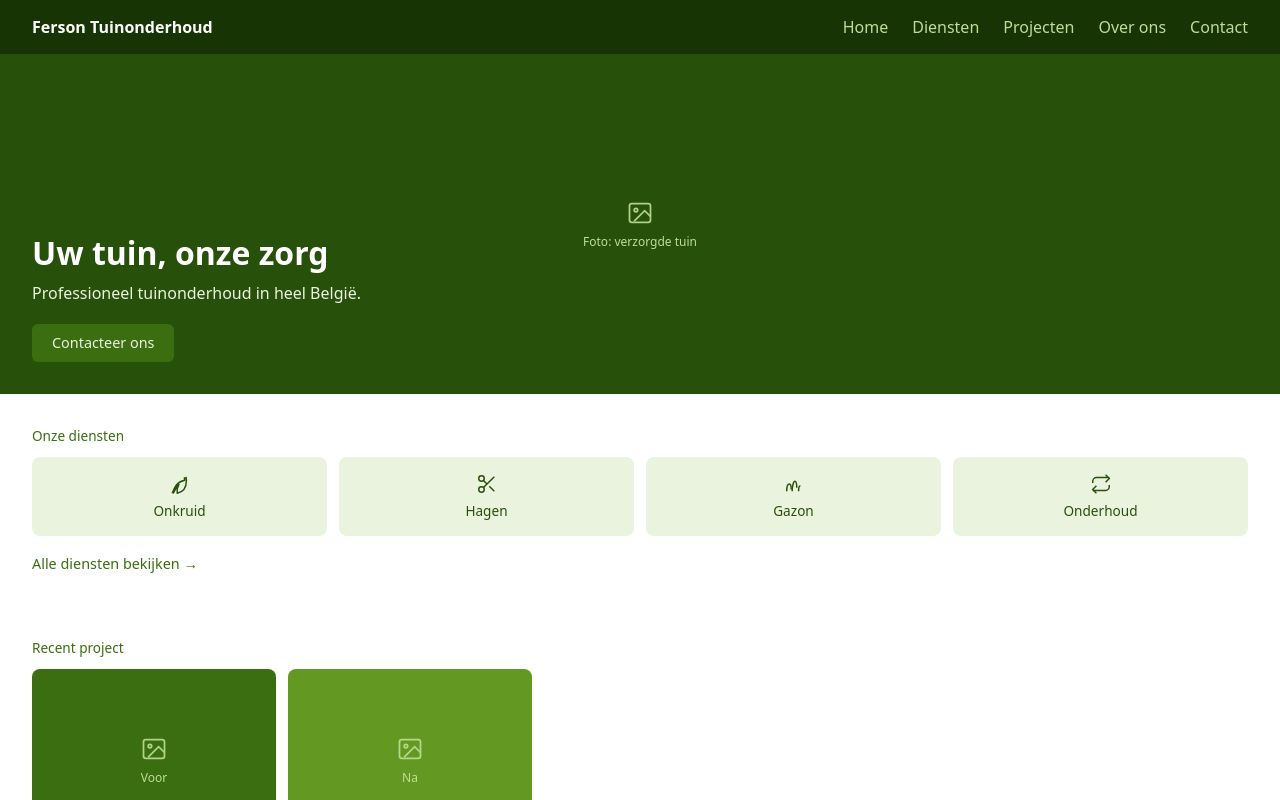
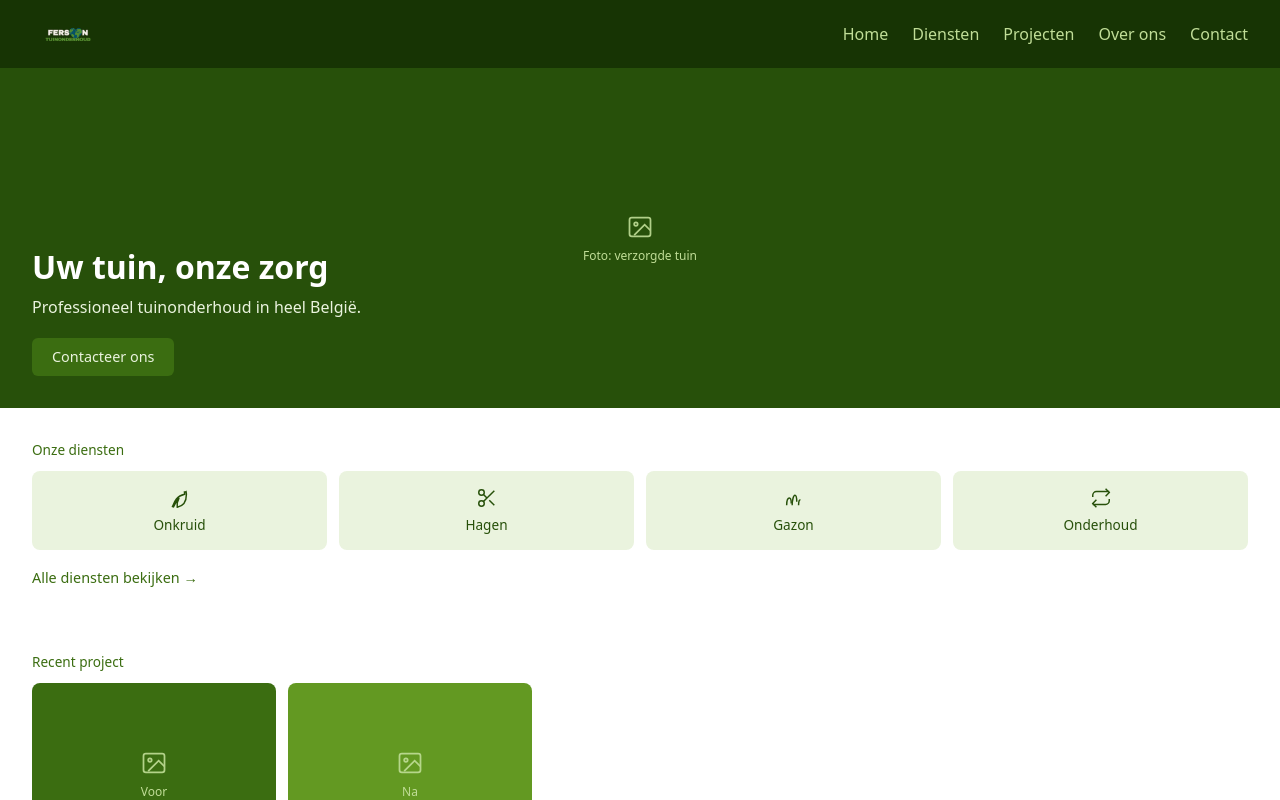
Before and after one commit to nielsferson/ferson-tuinonderhoud-website, a React (Vite) app: page / in a window 1280 px wide. Shown: the top 800 px of the page. Built offline with nearby package versions, Linux system fonts and the light colour scheme.

Commit message:
Add logo to navbar

```diff
--- a/src/components/Navbar.jsx
+++ b/src/components/Navbar.jsx
@@ -1,9 +1,12 @@
 import { Link } from 'react-router-dom'
+import logo from '../assets/images/fersontuinonderhoud-logo.png'
 
 export default function Navbar() {
   return (
     <nav className="navbar">
-      <div className="navbar-brand">Ferson Tuinonderhoud</div>
+      <Link to="/" className="navbar-brand">
+        <img src={logo} alt="Ferson Tuinonderhoud" className="navbar-logo" />
+      </Link>
       <ul className="navbar-links">
         <li><Link to="/">Home</Link></li>
         <li><Link to="/diensten">Diensten</Link></li>
--- a/src/styles/global.css
+++ b/src/styles/global.css
@@ -13,7 +13,8 @@ body { font-family: system-ui, sans-serif; color: #1f2d1f; }
 
 /* Navbar & footer */
 .navbar { display: flex; justify-content: space-between; align-items: center; padding: 1rem 2rem; background: var(--green-darkest); color: #fff; }
-.navbar-brand { font-weight: 600; }
+.navbar-brand { font-weight: 600; display: flex; align-items: center; }
+.navbar-logo { height: 36px; width: auto; display: block; }
 .navbar-links { display: flex; gap: 1.5rem; list-style: none; }
 .navbar-links a { color: var(--green-pale); text-decoration: none; }
 .navbar-links a:hover { color: #fff; }
```
Also changed, not shown: src/assets/images/fersontuinonderhoud-logo.png (added).
